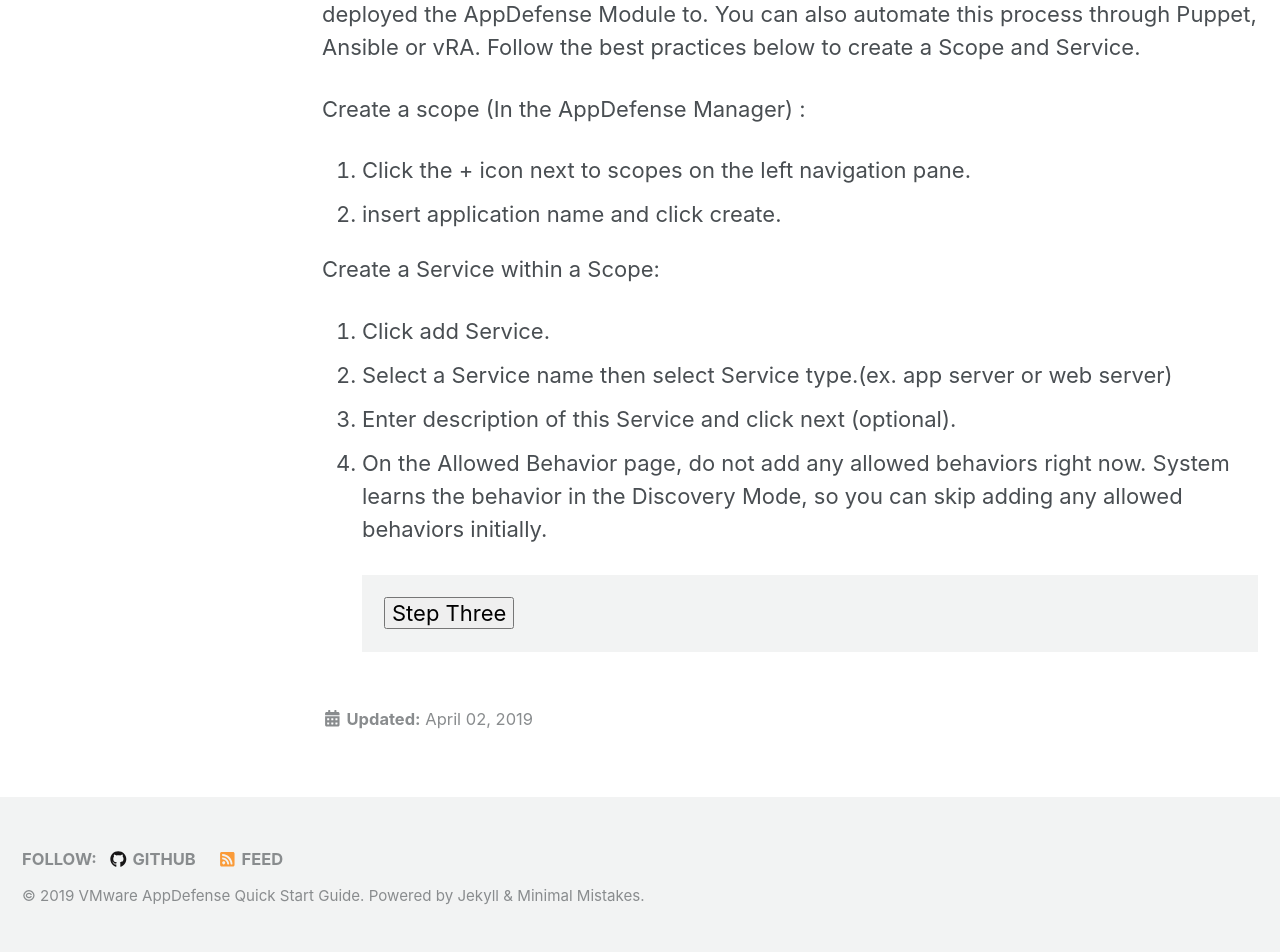
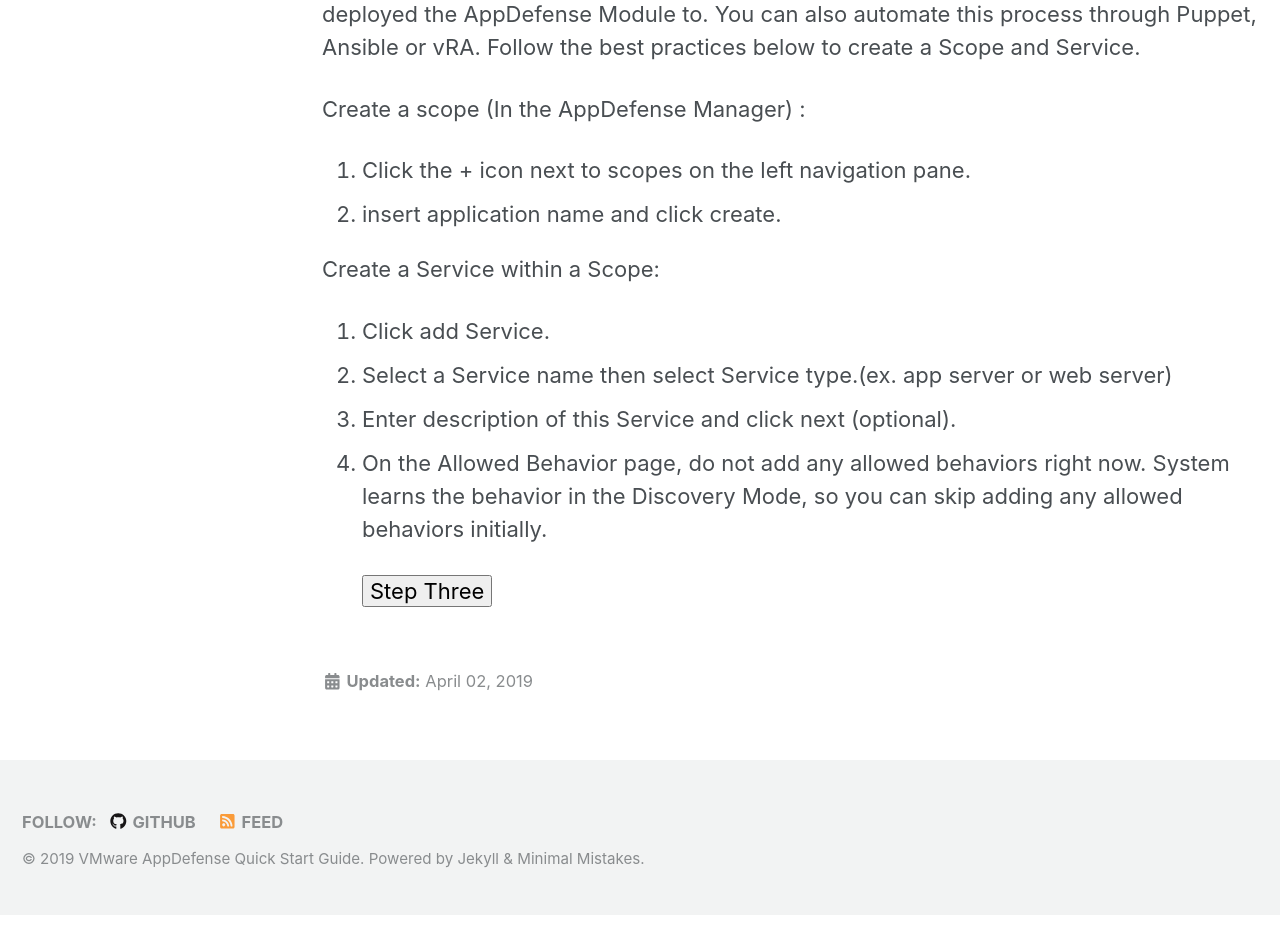
Before and after one commit to vmware-csa-team/AppDefense-Quick-Start-Guide, a Jekyll site: the page built from AppD Pages/scopes_service.md, in a window 1280 px wide. Shown: the part 1607-2559 px from the top of the page. Built offline with Jekyll 4.4.1, drawn with Linux system fonts in a browser that asks for light colours; nearby versions of some CDN libraries; after the commit the page ends 2522 px from its top, so only the background shows below that.

Commit message:
Update scopes_service.md

```diff
--- a/AppD Pages/scopes_service.md
+++ b/AppD Pages/scopes_service.md
@@ -39,6 +39,5 @@
 3. Enter description of this Service and click next (optional).
 4. On the Allowed Behavior page, do not add any allowed behaviors right now. System learns the behavior in the Discovery Mode, so you can skip adding any allowed behaviors initially.
 
-   <form>
+
     <a href="https://vmware-csa-team.github.io/vmware-csa-team/workshop-manual/"><button>Step Three</button></a>
-    </form>
```
